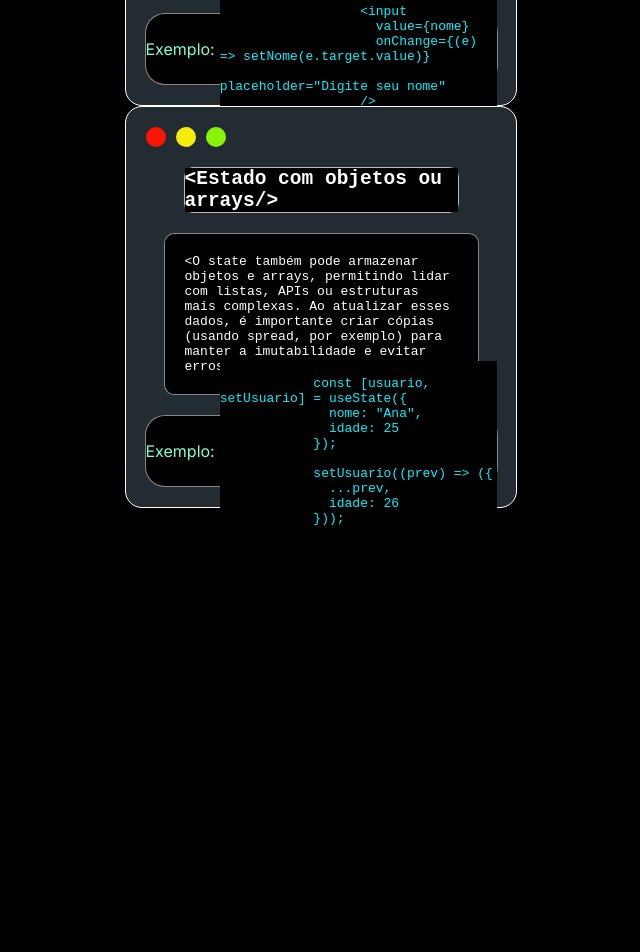
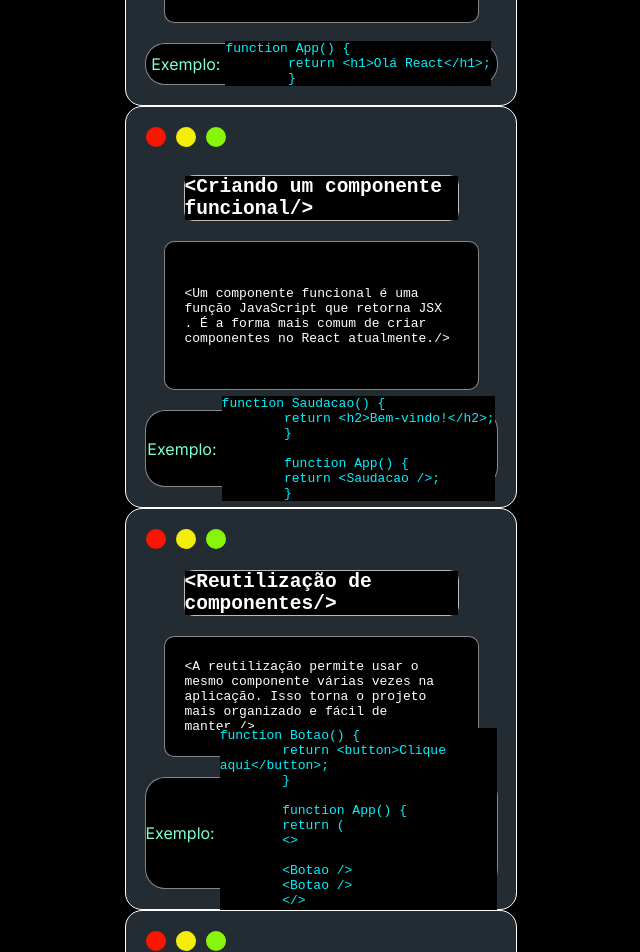
Before and after one commit to DaviNunes01001/CardsReact, a React (Vite) app: page / in a window 1280 px wide. Shown: the part 840-1792 px from the top of the page, without its empty margins (319-959 px from the left). Before the commit the page ends 1381 px from the top, so only its background shows below. Built offline with nearby package versions, Linux system fonts and the light colour scheme.

Commit message:
adição dos cards componentes verção 3

```diff
--- a/src/App.jsx
+++ b/src/App.jsx
@@ -84,6 +84,56 @@
             }));
             `}
         />
+        <Card
+      Titulo="O que são componentes?"
+      desc="Componentes são blocos reutilizáveis de código no React que representam partes da interface. Eles permitem dividir a tela em pedaços menores e organizados."
+      code={`function App() {
+        return <h1>Olá React</h1>;
+        }`}
+      />
+      <Card
+      Titulo="Criando um componente funcional"
+      desc="Um componente funcional é uma função JavaScript que retorna JSX . É a forma mais comum de criar componentes no React atualmente."
+      code={`function Saudacao() {
+        return <h2>Bem-vindo!</h2>;
+        }
+
+        function App() {
+        return <Saudacao />;
+        }`}
+      />
+      <Card
+      Titulo="Reutilização de componentes"
+      desc="A reutilização permite usar o mesmo componente várias vezes na aplicação. Isso torna o projeto mais organizado e fácil de manter."
+      code={`function Botao() {
+        return <button>Clique aqui</button>;
+        }
+
+        function App() {
+        return (
+        <>
+
+        <Botao />
+        <Botao />
+        </>
+        );
+        }`}
+      />
+      <Card
+      Titulo="Organização de componentes em pastas"
+      desc="Organizar componentes em pastas ajuda a manter o projeto fácil de entender. Cada componente pode ter seu próprio arquivo separado."
+      code={`// src/components/Card/Card.jsx
+      // function Card() {
+      // return <div>Meu Card</div>;
+      }
+
+      export default Card;
+      // src/App.jsx
+      // import Card from './components/Card/Card';
+      function App() {
+      return <Card />;
+      }`}
+      />
       </div>
     </>
   );
```
